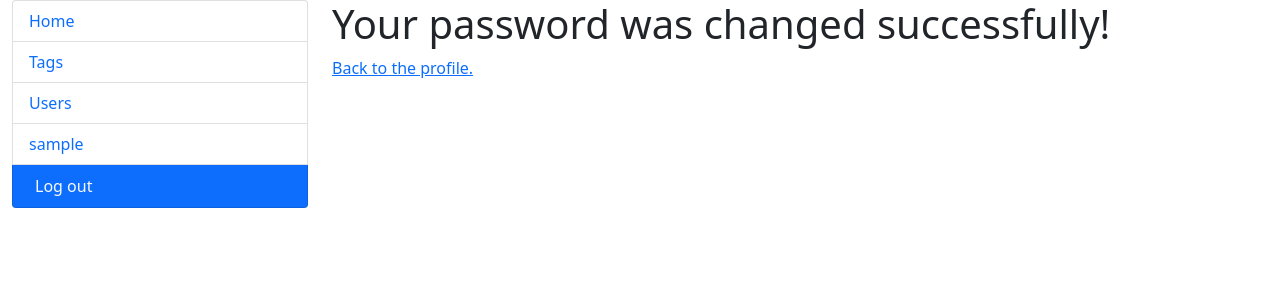
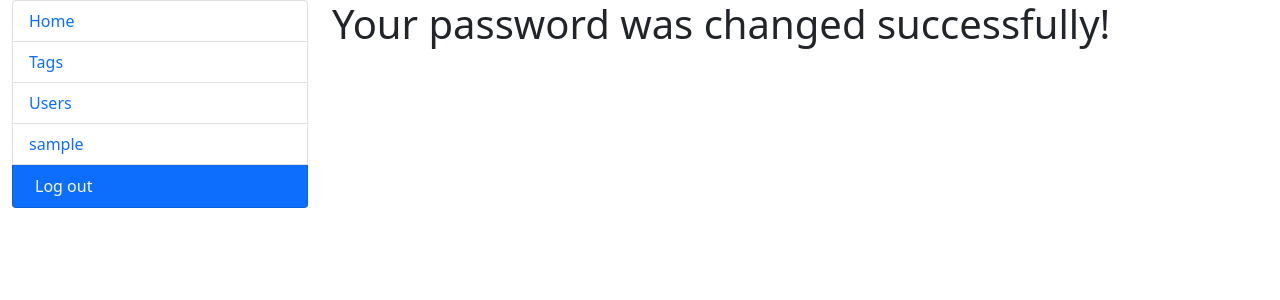
Before and after one commit to bknyrik/to-do-list, a Django app: page /accounts/password_change/done/ in a window 1280 px wide. Shown: the top 300 px of the page. Run offline with Django 5.2, Linux system fonts and the light colour scheme; the visitor is signed in with stand-in values (Sample User, id 1).

Commit message:
Remove link Back to the profile in password_change_done.html

```diff
--- a/templates/registration/password_change_done.html
+++ b/templates/registration/password_change_done.html
@@ -1,5 +1,4 @@
 {% extends "base.html" %}
 {% block content %}
   <h1>Your password was changed successfully!</h1>
-  <a href="{% url "task_manager:user-update" pk=user.id %}">Back to the profile.</a>
 {% endblock %}
```
